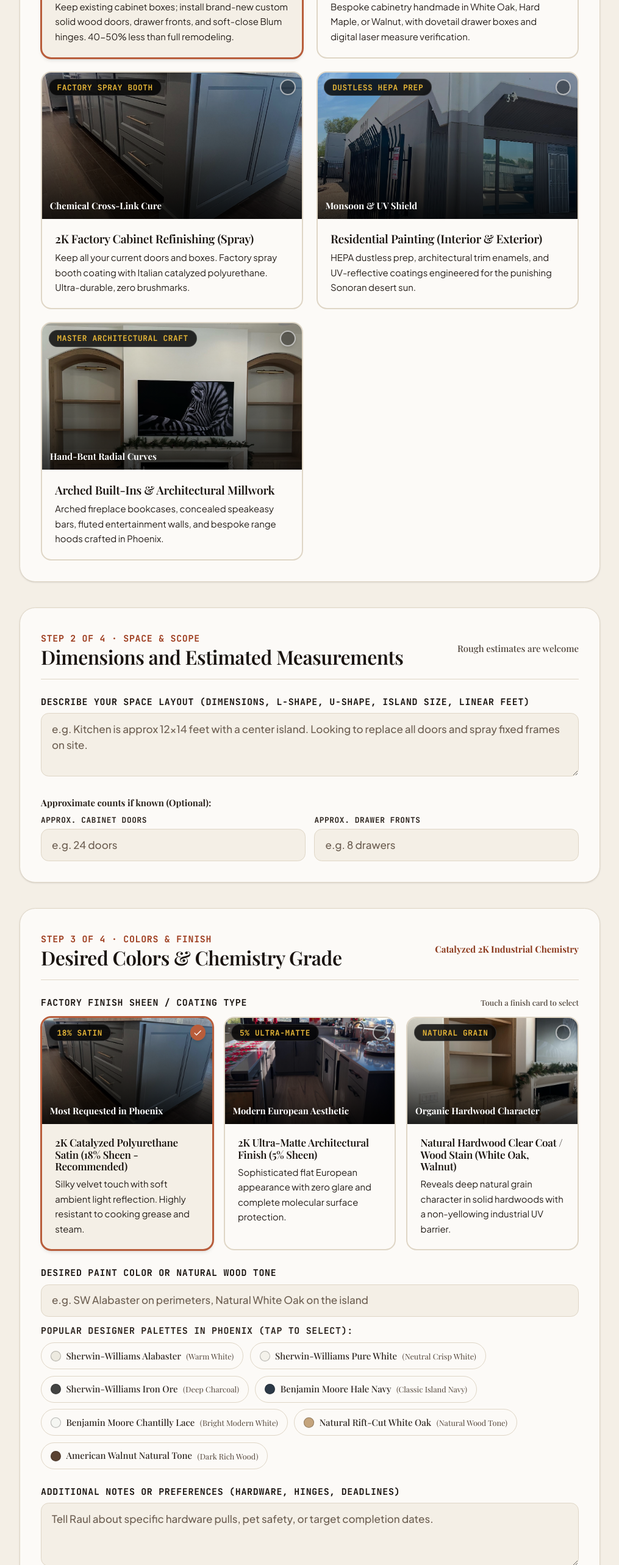
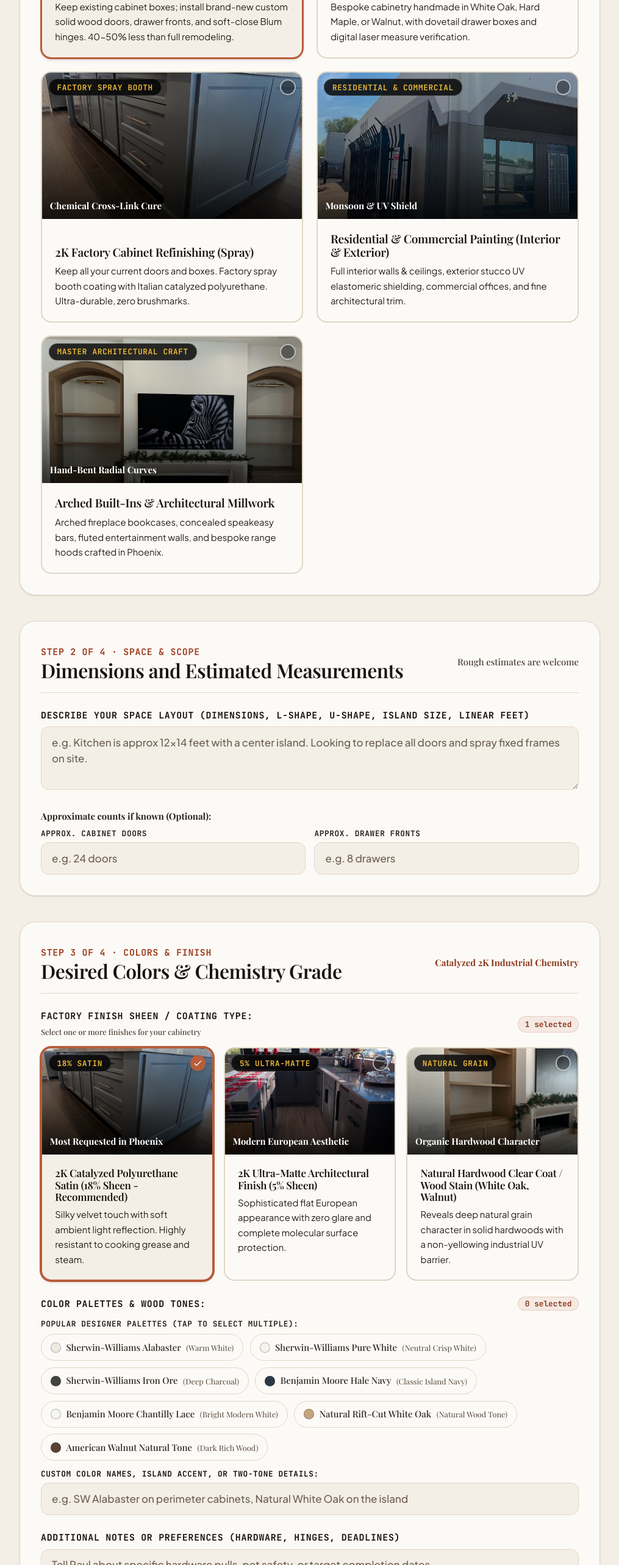
Before and after one commit to IB-Demos/renovo-webproject, a Next.js app in the folder web/: page /cotizador in a window 1280 px wide. Shown: the part 1560-4126 px from the top of the page at 61% size, without its empty margins (132-1147 px from the left). Built offline with nearby package versions, Linux system fonts and the light colour scheme; a web font is replaced by a local one.

Commit message:
Support multiple selection for finishes, scopes, and colors in residential & commercial painting

```diff
--- a/web/src/components/forms/QuoteRequestSystem.tsx
+++ b/web/src/components/forms/QuoteRequestSystem.tsx
@@ -20,6 +20,7 @@ import {
   WarningCircle,
   Info,
   Check,
+  X,
 } from "@phosphor-icons/react";
 
 interface UploadedPhotoPreview {
@@ -36,10 +37,11 @@ export function QuoteRequestSystem() {
   const [dimensions, setDimensions] = useState<string>("");
   const [doorsEstimate, setDoorsEstimate] = useState<string>("");
   const [drawersEstimate, setDrawersEstimate] = useState<string>("");
-  const [houseScope, setHouseScope] = useState<string>("full-home");
+  const [houseScopes, setHouseScopes] = useState<string[]>(["full-home"]);
   const [homeSize, setHomeSize] = useState<string>("1500-2500");
-  const [desiredColors, setDesiredColors] = useState<string>("");
-  const [finishType, setFinishType] = useState<string>("satin-2k");
+  const [selectedColors, setSelectedColors] = useState<string[]>([]);
+  const [customColorsText, setCustomColorsText] = useState<string>("");
+  const [selectedFinishes, setSelectedFinishes] = useState<string[]>(["satin-2k"]);
   const [timelineId, setTimelineId] = useState<string>("1-3-months");
   const [notes, setNotes] = useState<string>("");
 
@@ -106,12 +108,12 @@ export function QuoteRequestSystem() {
     },
     {
       id: "paint-house",
-      titleEn: "Residential Painting (Interior & Exterior)",
-      titleEs: "Pintura Residencial (Interior y Exterior)",
-      descEn: "HEPA dustless prep, architectural trim enamels, and UV-reflective coatings engineered for the punishing Sonoran desert sun.",
-      descEs: "Lijado HEPA sin polvo, molduras finas y selladores con blindaje UV formulados para el sol implacable del desierto de Arizona.",
-      badgeEn: "Dustless HEPA Prep",
-      badgeEs: "Preparación HEPA sin Polvo",
+      titleEn: "Residential & Commercial Painting (Interior & Exterior)",
+      titleEs: "Pintura Residencial y Comercial (Interior y Exterior)",
+      descEn: "Full interior walls & ceilings, exterior stucco UV elastomeric shielding, commercial offices, and fine architectural trim.",
+      descEs: "Lijado HEPA sin polvo, estuco exterior con blindaje UV elastomérico, locales comerciales y molduras arquitectónicas.",
+      badgeEn: "Residential & Commercial",
+      badgeEs: "Residencial y Comercial",
       image: "/assets/painting-exterior/exterior-01.jpg",
       tagEn: "Monsoon & UV Shield",
       tagEs: "Protección Solar y Térmica",
@@ -393,14 +395,52 @@ export function QuoteRequestSystem() {
   const handleServiceSelect = (newServiceId: string) => {
     setService(newServiceId);
     if (newServiceId === "paint-house") {
-      setFinishType("exterior-uv-shield");
-    } else if (
-      finishType === "exterior-uv-shield" ||
-      finishType === "interior-emerald-washable" ||
-      finishType === "trim-urethane-enamel"
-    ) {
-      setFinishType("satin-2k");
+      const hasHouseFinish = selectedFinishes.some((f) =>
+        houseFinishOptions.some((hf) => hf.id === f)
+      );
+      if (!hasHouseFinish) {
+        setSelectedFinishes(["exterior-uv-shield"]);
       }
+    } else {
+      const hasCabinetFinish = selectedFinishes.some((f) =>
+        cabinetFinishOptions.some((cf) => cf.id === f)
+      );
+      if (!hasCabinetFinish) {
+        setSelectedFinishes(["satin-2k"]);
+      }
+    }
+  };
+
+  const toggleFinish = (finishId: string) => {
+    setSelectedFinishes((prev) => {
+      if (prev.includes(finishId)) {
+        if (prev.length === 1) return prev;
+        return prev.filter((id) => id !== finishId);
+      } else {
+        return [...prev, finishId];
+      }
+    });
+  };
+
+  const toggleColor = (colorName: string) => {
+    setSelectedColors((prev) => {
+      if (prev.includes(colorName)) {
+        return prev.filter((c) => c !== colorName);
+      } else {
+        return [...prev, colorName];
+      }
+    });
+  };
+
+  const toggleHouseScope = (scopeId: string) => {
+    setHouseScopes((prev) => {
+      if (prev.includes(scopeId)) {
+        if (prev.length === 1) return prev;
+        return prev.filter((id) => id !== scopeId);
+      } else {
+        return [...prev, scopeId];
+      }
+    });
   };
 
   const selectedServiceObj = services.find((s) => s.id === service) || services[0];
@@ -436,17 +476,21 @@ export function QuoteRequestSystem() {
         locale === "en" ? selectedServiceObj.titleEn : selectedServiceObj.titleEs
       );
 
-      // Localized scope summary
+      // Localized scope summary with multiple scope support
       let dimensionsSummary = dimensions.trim();
       if (service === "paint-house") {
         const scopeLabels: Record<string, { en: string; es: string }> = {
-          "exterior-only": { en: "Exterior (Stucco & Trim)", es: "Exterior (Estuco y Fascia)" },
+          "exterior-only": { en: "Exterior (Stucco & Fascia)", es: "Exterior (Estuco y Fascia)" },
           "interior-only": { en: "Interior (Walls & Ceilings)", es: "Interior (Muros y Techos)" },
-          "full-home": { en: "Full Home (In/Out)", es: "Casa Completa (Interior y Exterior)" },
+          "trim-doors": { en: "Doors & Trim (Baseboards)", es: "Puertas y Molduras (Zócalos)" },
+          "full-home": { en: "Full Property (In/Out)", es: "Propiedad Completa (In/Out)" },
+          "commercial": { en: "Commercial / Office", es: "Comercial / Oficinas" },
           "specific-rooms": { en: "Specific Rooms", es: "Áreas Específicas" },
         };
-        const scopeTxt = scopeLabels[houseScope] ? (locale === "en" ? scopeLabels[houseScope].en : scopeLabels[houseScope].es) : houseScope;
-        dimensionsSummary += ` [${locale === "en" ? "Scope" : "Alcance"}: ${scopeTxt}, ${locale === "en" ? "Size" : "Tamaño"}: ${homeSize} sq ft]`;
+        const scopesTxt = houseScopes
+          .map((sc) => (scopeLabels[sc] ? (locale === "en" ? scopeLabels[sc].en : scopeLabels[sc].es) : sc))
+          .join(", ");
+        dimensionsSummary += ` [${locale === "en" ? "Scope" : "Alcance"}: ${scopesTxt || (locale === "en" ? "General" : "General")}, ${locale === "en" ? "Size" : "Tamaño"}: ${homeSize} sq ft]`;
       } else if (doorsEstimate || drawersEstimate) {
         if (locale === "en") {
           dimensionsSummary += ` (Approx: ${doorsEstimate || "0"} doors, ${drawersEstimate || "0"} drawers)`;
@@ -461,21 +505,35 @@ export function QuoteRequestSystem() {
             ? "To be verified on-site during inspection"
             : "A evaluar en sitio durante la visita técnica")
       );
+
+      // Colors compiled from multiple selections + custom specifications
+      const compiledColors = [
+        ...selectedColors,
+        ...(customColorsText.trim() ? [customColorsText.trim()] : []),
+      ].join(", ");
+
       formData.append(
         "desiredColors",
-        desiredColors ||
+        compiledColors ||
           (locale === "en"
             ? "To be selected from physical workshop samples"
             : "A definir con muestras físicas de taller")
       );
 
-      const selectedFinish = allFinishOptions.find((f) => f.id === finishType);
-      formData.append(
-        "finishType",
-        locale === "en"
-          ? selectedFinish?.labelEn || (service === "paint-house" ? "100% Acrylic Elastomeric UV Shield" : "2K Catalyzed Industrial Lacquer")
-          : selectedFinish?.labelEs || (service === "paint-house" ? "Blindaje UV Elastomérico 100% Acrílico" : "Laca 2K Catalizada Industrial")
-      );
+      // Multiple finishes compiled into a clear summary
+      const activeChosenFinishes = allFinishOptions.filter((f) => selectedFinishes.includes(f.id));
+      const finishSummary =
+        activeChosenFinishes.length > 0
+          ? activeChosenFinishes.map((f) => (locale === "en" ? f.labelEn : f.labelEs)).join(" · ")
+          : locale === "en"
+          ? service === "paint-house"
+            ? "100% Acrylic Elastomeric UV Shield"
+            : "2K Catalyzed Industrial Lacquer"
+          : service === "paint-house"
+          ? "Blindaje UV Elastomérico 100% Acrílico"
+          : "Laca 2K Catalizada Industrial";
+
+      formData.append("finishType", finishSummary);
       const selectedTimeline = timelineOptions.find((t) => t.id === timelineId) || timelineOptions[2];
       formData.append(
         "timeline",
@@ -810,39 +868,49 @@ export function QuoteRequestSystem() {
             />
           </div>
 
-          {/* Dedicated House Painting Scope & Size Selector */}
+          {/* Dedicated House & Commercial Painting Scope & Size Selector (Multi-Select) */}
           {service === "paint-house" && (
             <div className="pt-2 space-y-4">
               <div>
-                <span className="text-xs sm:text-sm font-serif text-[#2B231D] block mb-2 font-bold">
-                  {locale === "en" ? "Painting Scope (Select primary area):" : "Alcance de la Pintura (Selecciona el área principal):"}
+                <div className="flex items-center justify-between mb-2">
+                  <span className="text-xs sm:text-sm font-serif text-[#2B231D] font-bold">
+                    {locale === "en" ? "Painting Scope (Select all areas that apply):" : "Alcance de la Pintura (Selecciona todas las áreas aplicables):"}
                   </span>
-                <div className="grid grid-cols-2 sm:grid-cols-4 gap-2.5">
+                  <span className="text-xs font-mono font-bold text-[#8C3B1E] bg-[#B85D3B]/10 px-2 py-0.5 rounded-full border border-[#B85D3B]/20">
+                    {houseScopes.length} {locale === "en" ? "selected" : "seleccionadas"}
+                  </span>
+                </div>
+                <div className="grid grid-cols-2 sm:grid-cols-5 gap-2.5">
                   {[
-                    { id: "exterior-only", labelEn: "Exterior (Stucco & Trim)", labelEs: "Exterior (Estuco y Fascia)" },
+                    { id: "exterior-only", labelEn: "Exterior (Stucco & Fascia)", labelEs: "Exterior (Estuco y Fascia)" },
                     { id: "interior-only", labelEn: "Interior (Walls & Ceilings)", labelEs: "Interior (Muros y Techos)" },
-                    { id: "full-home", labelEn: "Both (Full Home In/Out)", labelEs: "Ambos (Interior y Exterior)" },
-                    { id: "specific-rooms", labelEn: "Specific Rooms / Accents", labelEs: "Áreas Específicas / Acentos" },
-                  ].map((scope) => (
+                    { id: "trim-doors", labelEn: "Doors & Trim (Baseboards)", labelEs: "Puertas y Molduras (Zócalos)" },
+                    { id: "full-home", labelEn: "Full Property (In/Out)", labelEs: "Propiedad Completa (In/Out)" },
+                    { id: "commercial", labelEn: "Commercial / Office", labelEs: "Comercial / Oficinas" },
+                  ].map((scope) => {
+                    const isSelected = houseScopes.includes(scope.id);
+                    return (
                       <button
                         key={scope.id}
                         type="button"
-                      onClick={() => setHouseScope(scope.id)}
-                      className={`p-3 rounded-xl border text-xs font-serif font-bold text-left transition-all cursor-pointer ${
-                        houseScope === scope.id
-                          ? "border-[#B85D3B] bg-[#FCFAF7] text-[#B85D3B] shadow-xs"
+                        onClick={() => toggleHouseScope(scope.id)}
+                        className={`p-3 rounded-xl border text-xs font-serif font-bold text-left transition-all cursor-pointer flex items-center justify-between ${
+                          isSelected
+                            ? "border-[#B85D3B] bg-[#FCFAF7] text-[#B85D3B] shadow-xs ring-1 ring-[#B85D3B]"
                             : "border-[#DFD6C6] bg-[#F4EFE6] text-[#2B231D] hover:border-[#1A1410]"
                         }`}
                       >
-                      {locale === "en" ? scope.labelEn : scope.labelEs}
+                        <span>{locale === "en" ? scope.labelEn : scope.labelEs}</span>
+                        {isSelected && <Check size={14} weight="bold" className="shrink-0 ml-1 text-[#B85D3B]" />}
                       </button>
-                  ))}
+                    );
+                  })}
                 </div>
               </div>
 
               <div>
                 <span className="text-xs sm:text-sm font-serif text-[#2B231D] block mb-2 font-bold">
-                  {locale === "en" ? "Approximate Home Size (sq ft):" : "Tamaño Aproximado de la Casa:"}
+                  {locale === "en" ? "Approximate Total Area (sq ft):" : "Tamaño Aproximado Total (Pies Cuadrados):"}
                 </span>
                 <div className="grid grid-cols-2 sm:grid-cols-4 gap-2.5">
                   {[
@@ -935,30 +1003,39 @@ export function QuoteRequestSystem() {
         </div>
 
         <div className="space-y-6">
-          {/* Visual Finish Grade Selector with Photography Cards */}
+          {/* Visual Finish Grade Selector with Photography Cards (Multi-Select) */}
           <div>
             <div className="flex flex-col sm:flex-row sm:items-center justify-between mb-3 gap-1">
+              <div>
                 <label className="block text-xs sm:text-sm font-mono uppercase tracking-wider text-[#1A1410] font-bold">
                   {service === "paint-house"
-                  ? (locale === "en" ? "Architectural Paint Sheen & Protection Grade" : "Grado de Brillo y Nivel de Protección Arquitectónica")
-                  : (locale === "en" ? "Factory Finish Sheen / Coating Type" : "Tipo de Acabado / Grado de Brillo")}
+                    ? (locale === "en" ? "Architectural Paint Chemistry & Protection (Multiple Selection):" : "Químicas y Niveles de Protección (Selección Múltiple):")
+                    : (locale === "en" ? "Factory Finish Sheen / Coating Type:" : "Tipo de Acabado / Grado de Brillo:")}
                 </label>
                 <span className="text-xs font-serif font-medium text-[#4A3E34]">
-                {locale === "en" ? "Touch a finish card to select" : "Toca una tarjeta para elegir acabado"}
+                  {service === "paint-house"
+                    ? (locale === "en" ? "Select all finishes required for your project (exterior, interior, trim)" : "Selecciona todos los acabados que requieras (exterior, muros interiores, molduras)")
+                    : (locale === "en" ? "Select one or more finishes for your cabinetry" : "Selecciona uno o más acabados para tus gabinetes")}
                 </span>
+              </div>
+              <div className="flex items-center gap-2">
+                <span className="text-xs font-mono font-bold text-[#8C3B1E] bg-[#B85D3B]/10 px-2.5 py-1 rounded-full border border-[#B85D3B]/20">
+                  {selectedFinishes.length} {locale === "en" ? "selected" : "seleccionados"}
+                </span>
+              </div>
             </div>
 
             <div className="grid grid-cols-1 md:grid-cols-3 gap-3.5 sm:gap-4">
               {activeFinishOptions.map((f) => {
-                const isSelected = finishType === f.id;
+                const isSelected = selectedFinishes.includes(f.id);
                 return (
                   <button
                     key={f.id}
                     type="button"
-                    onClick={() => setFinishType(f.id)}
-                    className={`interactive-control text-left rounded-2xl overflow-hidden border-2 transition-all flex flex-col justify-between group ${
+                    onClick={() => toggleFinish(f.id)}
+                    className={`interactive-control text-left rounded-2xl overflow-hidden border-2 transition-all flex flex-col justify-between group cursor-pointer ${
                       isSelected
-                        ? "border-[#B85D3B] bg-[#F4EFE6] shadow-md ring-1 ring-[#B85D3B]"
+                        ? "border-[#B85D3B] bg-[#F4EFE6] shadow-md ring-2 ring-[#B85D3B]"
                         : "border-[#DFD6C6] bg-[#FCFAF7] hover:border-[#B85D3B]/50 hover:bg-[#F9F6F0]"
                     }`}
                   >
@@ -1011,48 +1088,49 @@ export function QuoteRequestSystem() {
             </div>
           </div>
 
-          {/* Visual Interactive Color Swatches */}
+          {/* Visual Interactive Color Swatches with Multi-Selection */}
+          <div className="space-y-3">
+            <div className="flex flex-col sm:flex-row sm:items-center justify-between gap-1">
+              <label className="block text-xs sm:text-sm font-mono uppercase tracking-wider text-[#1A1410] font-bold">
+                {service === "paint-house"
+                  ? (locale === "en" ? "Color Palettes (Select Multiple Tones):" : "Paletas de Color (Selecciona Múltiples Tonos):")
+                  : (locale === "en" ? "Color Palettes & Wood Tones:" : "Paletas de Color y Tonos de Madera:")}
+              </label>
+              <div className="flex items-center gap-2">
+                <span className="text-xs font-mono font-bold text-[#8C3B1E] bg-[#B85D3B]/10 px-2.5 py-0.5 rounded-full border border-[#B85D3B]/20">
+                  {selectedColors.length} {locale === "en" ? "selected" : "seleccionados"}
+                </span>
+                {selectedColors.length > 0 && (
+                  <button
+                    type="button"
+                    onClick={() => setSelectedColors([])}
+                    className="text-xs text-[#8C3B1E] hover:underline font-serif font-bold ml-1 cursor-pointer"
+                  >
+                    {locale === "en" ? "Clear all" : "Limpiar"}
+                  </button>
+                )}
+              </div>
+            </div>
+
+            {/* Clickable Visual Swatch Pills with Real Colors (Multi-Select) */}
             <div>
-            <label className="block text-xs sm:text-sm font-mono uppercase tracking-wider text-[#1A1410] mb-2 font-bold">
+              <span className="text-xs font-mono text-[#2B231D] uppercase tracking-wider block mb-2 font-bold">
                 {service === "paint-house"
-                ? (locale === "en" ? "Desired Paint Colors (Walls, Stucco, Trim)" : "Colores de Pintura Deseados (Muros, Estuco, Molduras)")
-                : (locale === "en" ? "Desired Paint Color or Natural Wood Tone" : "Color de Pintura o Tono de Madera Deseado")}
-            </label>
-            <input
-              type="text"
-              value={desiredColors}
-              onChange={(e) => setDesiredColors(e.target.value)}
-              placeholder={
-                service === "paint-house"
-                  ? (locale === "en"
-                    ? "e.g. SW Pure White on exterior trim, Desert Sand on stucco, Agreeable Gray in living room"
-                    : "ej. SW Pure White en molduras exteriores, Arena en estuco, Agreeable Gray en sala")
-                  : (locale === "en"
-                    ? "e.g. SW Alabaster on perimeters, Natural White Oak on the island"
-                    : "ej. Alabaster de Sherwin-Williams en muros, Roble Claro en la isla")
-              }
-              className="w-full px-4 py-3 rounded-xl border border-[#DFD6C6] bg-[#F4EFE6] text-base font-medium text-[#1A1410] placeholder-[#6E6053] focus:outline-none focus:border-[#B85D3B] focus:ring-1 focus:ring-[#B85D3B]"
-            />
-
-            {/* Clickable Visual Swatch Pills with Real Colors */}
-            <div className="pt-3">
-              <span className="text-xs sm:text-sm font-mono text-[#2B231D] uppercase tracking-wider block mb-2 font-bold">
-                {service === "paint-house"
-                  ? (locale === "en" ? "Architectural Color Palettes in Phoenix (Tap to Select):" : "Paletas Arquitectónicas en Phoenix (Toca para Seleccionar):")
-                  : (locale === "en" ? "Popular Designer Palettes in Phoenix (Tap to Select):" : "Paletas Populares en Phoenix (Toca para Seleccionar):")}
+                  ? (locale === "en" ? "Architectural Color Palettes in Phoenix (Tap to Select Multiple):" : "Paletas Arquitectónicas en Phoenix (Toca para Seleccionar Varios):")
+                  : (locale === "en" ? "Popular Designer Palettes (Tap to Select Multiple):" : "Paletas Populares de Taller (Toca para Seleccionar Varios):")}
               </span>
               <div className="flex flex-wrap gap-2.5">
                 {activeColorSwatches.map((swatch, idx) => {
                   const activeName = locale === "en" ? swatch.nameEn : swatch.nameEs;
-                  const isSelected = desiredColors.includes(activeName);
+                  const isSelected = selectedColors.includes(activeName);
                   return (
                     <button
                       key={idx}
                       type="button"
-                      onClick={() => setDesiredColors(activeName)}
-                      className={`interactive-control inline-flex items-center gap-2 px-3.5 py-2 rounded-full border text-xs sm:text-sm font-serif transition-all ${
+                      onClick={() => toggleColor(activeName)}
+                      className={`interactive-control inline-flex items-center gap-2 px-3.5 py-2 rounded-full border text-xs sm:text-sm font-serif transition-all cursor-pointer ${
                         isSelected
-                          ? "border-[#B85D3B] bg-[#F4EFE6] font-bold text-[#1A1410] ring-1 ring-[#B85D3B] shadow-xs"
+                          ? "border-[#B85D3B] bg-[#F4EFE6] font-bold text-[#1A1410] ring-2 ring-[#B85D3B] shadow-sm"
                           : "border-[#DFD6C6] bg-[#FCFAF7] text-[#2B231D] font-medium hover:border-[#B85D3B]/60 hover:bg-[#F9F6F0]"
                       }`}
                     >
@@ -1064,10 +1142,64 @@ export function QuoteRequestSystem() {
                       <span className="text-xs text-[#54463A] hidden sm:inline font-normal">
                         ({locale === "en" ? swatch.labelEn : swatch.labelEs})
                       </span>
+                      {isSelected ? (
+                        <Check size={13} weight="bold" className="text-[#B85D3B]" />
+                      ) : null}
                     </button>
                   );
                 })}
               </div>
+            </div>
+
+            {/* Active Selected Chips List */}
+            {selectedColors.length > 0 && (
+              <div className="p-3.5 rounded-xl bg-[#F4EFE6] border border-[#DFD6C6] space-y-2">
+                <span className="text-xs font-mono uppercase tracking-wider font-bold text-[#8C3B1E] block">
+                  {locale === "en" ? "Selected Project Palette:" : "Paleta Seleccionada para tu Proyecto:"}
+                </span>
+                <div className="flex flex-wrap gap-2">
+                  {selectedColors.map((col, cIdx) => (
+                    <span
+                      key={cIdx}
+                      className="inline-flex items-center gap-1.5 px-3 py-1 rounded-full bg-[#FCFAF7] border border-[#B85D3B]/40 text-xs font-serif font-bold text-[#1A1410] shadow-2xs"
+                    >
+                      <span>{col}</span>
+                      <button
+                        type="button"
+                        onClick={() => toggleColor(col)}
+                        aria-label={`Remove ${col}`}
+                        className="w-4 h-4 rounded-full hover:bg-[#B85D3B] hover:text-white flex items-center justify-center transition-colors text-[#8C3B1E] cursor-pointer"
+                      >
+                        <X size={11} weight="bold" />
+                      </button>
+                    </span>
+                  ))}
+                </div>
+              </div>
+            )}
+
+            {/* Additional Custom Colors or Specific Room Allocations */}
+            <div>
+              <label className="block text-xs font-mono uppercase tracking-wider text-[#1A1410] mb-1.5 font-bold">
+                {service === "paint-house"
+                  ? (locale === "en" ? "Additional Custom Colors, HOA Codes, or Specific Room Placements:" : "Colores Adicionales, Códigos HOA o Distribución por Habitación:")
+                  : (locale === "en" ? "Custom Color Names, Island Accent, or Two-Tone Details:" : "Colores Personalizados, Isla en Tono Contraste o Acentos:")}
+              </label>
+              <input
+                type="text"
+                value={customColorsText}
+                onChange={(e) => setCustomColorsText(e.target.value)}
+                placeholder={
+                  service === "paint-house"
+                    ? (locale === "en"
+                      ? "e.g. SW Pure White on exterior trim, Desert Sand on stucco, Agreeable Gray in living room"
+                      : "ej. SW Pure White en fascia exterior, Arena en estuco, Agreeable Gray en sala")
+                    : (locale === "en"
+                      ? "e.g. SW Alabaster on perimeter cabinets, Natural White Oak on the island"
+                      : "ej. Alabaster de Sherwin-Williams en marcos, Roble Claro en la isla")
+                }
+                className="w-full px-4 py-3 rounded-xl border border-[#DFD6C6] bg-[#F4EFE6] text-base font-medium text-[#1A1410] placeholder-[#6E6053] focus:outline-none focus:border-[#B85D3B] focus:ring-1 focus:ring-[#B85D3B]"
+              />
             </div>
           </div>
 
```
Also changed, not shown: web/src/lib/pdf/generateQuotePdf.ts (+11 -5 lines). Lines whose indentation alone changed are shown as unchanged.
